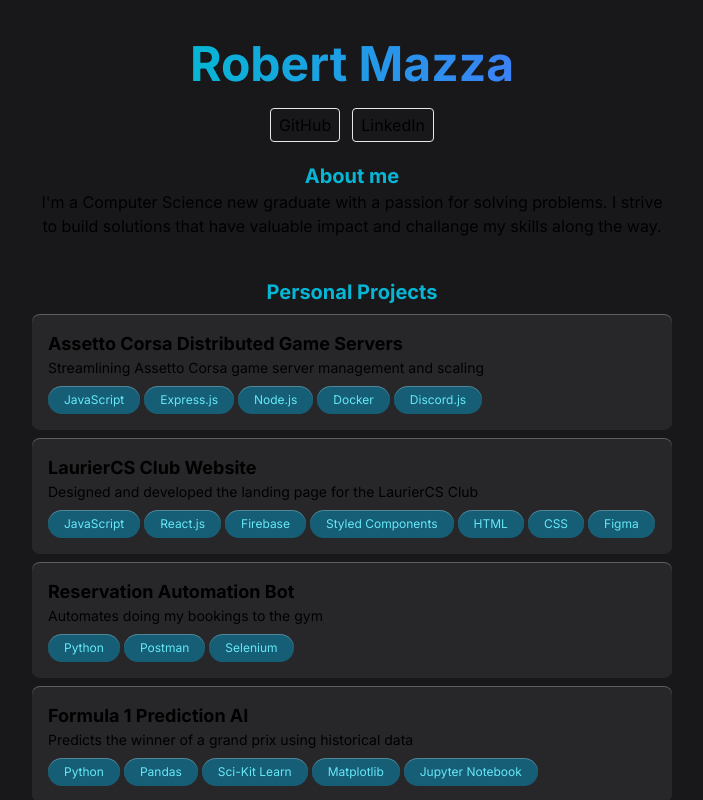
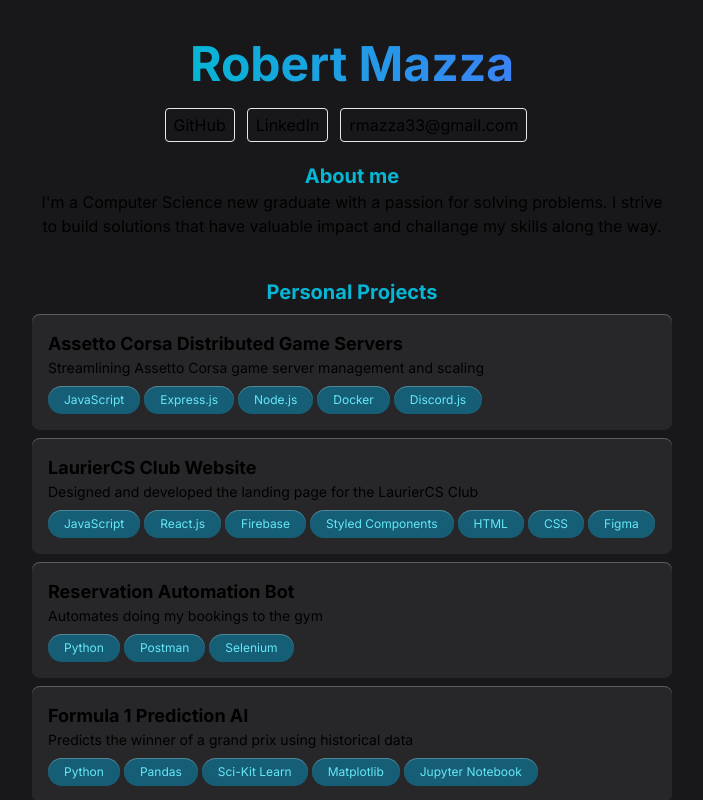
Before and after one commit to Robert336/Personal_Website, a Next.js app: page / in a window 1280 px wide. Shown: the top 800 px of the page, without its empty margins (288-991 px from the left). Built offline with nearby package versions, Linux system fonts and the light colour scheme.

Commit message:
fixing email button

```diff
--- a/src/app/page.tsx
+++ b/src/app/page.tsx
@@ -13,7 +13,7 @@ export default function Home() {
         <div className="flex flex-wrap justify-center pb-5 gap-3">
           <Button text='GitHub' href="https://github.com/Robert336"/>
           <Button text='LinkedIn' href="https://www.linkedin.com/in/robert-mazza-6a8063203/"/>
-          {/* <CopyButton text='rmazza33@gmail.com' toCopy='rmazza33@gmail.com' /> */}
+          <CopyButton text='rmazza33@gmail.com' toCopy='rmazza33@gmail.com' />
         </div>
 
         <div className="flex flex-col self-start">
```
